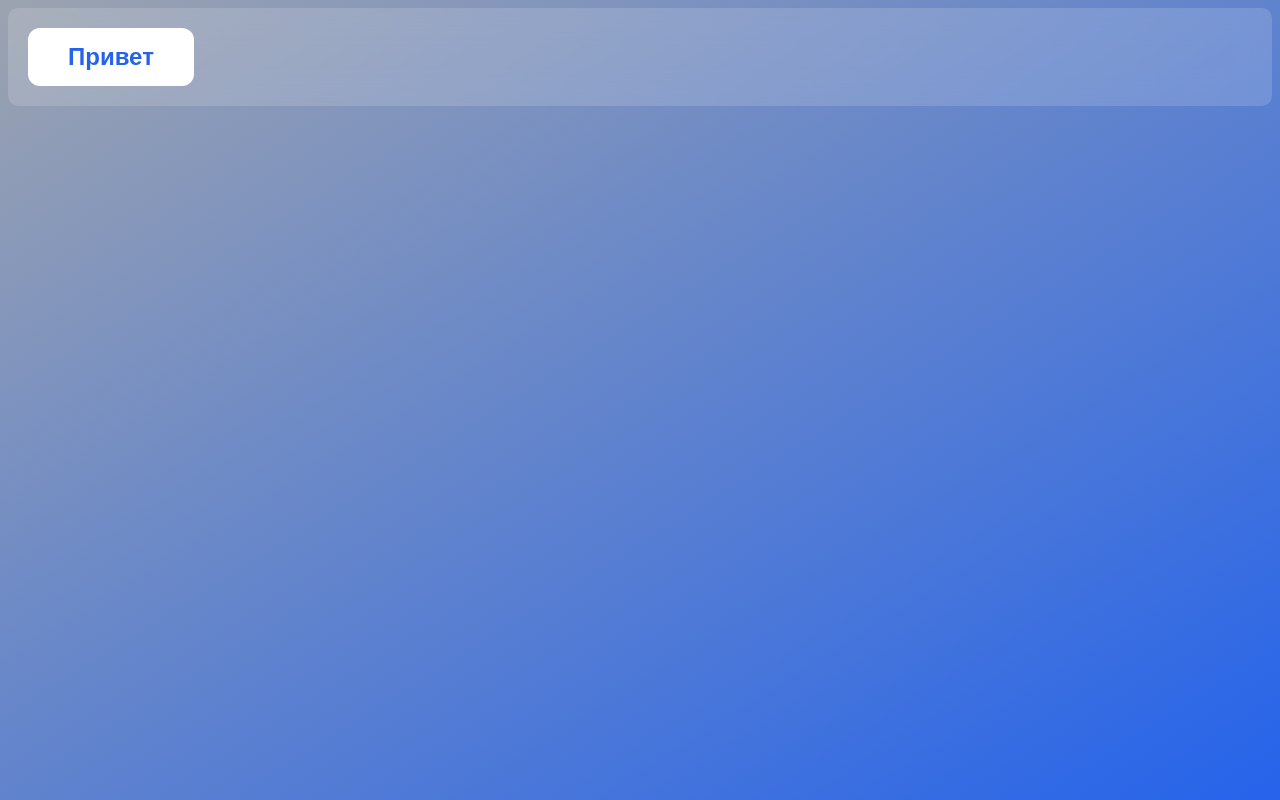
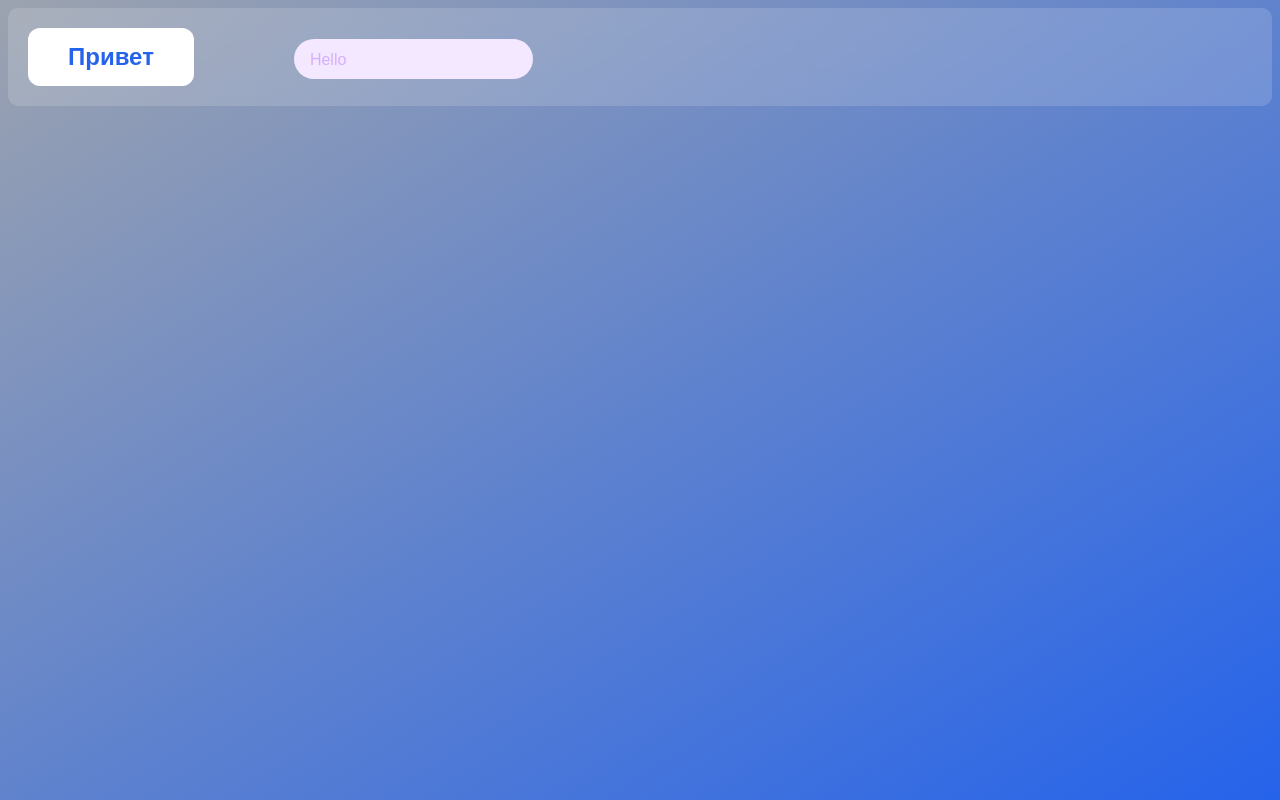
Before and after one commit to bekachino/LocalPay, a React (Create React App) app: page /login in a window 1280 px wide. Built offline with nearby package versions, Linux system fonts and the light colour scheme.

Commit message:
Custom input

```diff
--- a/src/App.js
+++ b/src/App.js
@@ -1,11 +1,15 @@
 import CustomButton from "./Components/CustomButton/CustomButton";
 import Paper from "./Components/Paper/Paper";
+import Input from "./Components/Input/Input";
 import './App.css';
 
 function App() {
   return (
     <div className="App">
-      <Paper><CustomButton size='large' variant='primary'>Привет</CustomButton></Paper>
+      <Paper>
+        <CustomButton size='large' variant='primary'>Привет</CustomButton>
+        <Input placeholder='Hello' color='secondary' size='medium'/>
+      </Paper>
     </div>
   );
 }
--- /dev/null
+++ b/src/Components/Input/Input.jsx
@@ -0,0 +1,27 @@
+import React from 'react';
+import './input.css';
+
+const Input = ({
+  type = 'text',
+  name,
+  value,
+  onChange,
+  disabled,
+  placeholder,
+  color = 'primary',
+  size = 'medium',
+}) => {
+  return (
+    <input
+      className={`custom-input custom-input-color-${!['primary', 'secondary', 'success', 'error'].includes(color) ? 'primary' : color} custom-input-size-${!['small', 'medium', 'large'].includes(size) ? 'medium' : size}`}
+      type={type}
+      name={name}
+      value={value}
+      placeholder={placeholder}
+      disabled={disabled}
+      onChange={onChange}
+    />
+  );
+};
+
+export default Input;
--- /dev/null
+++ b/src/Components/Input/input.css
@@ -0,0 +1,73 @@
+.custom-input {
+  margin-left: 100px;
+  border: 0;
+}
+
+.custom-input-color-primary {
+  background-color: rgb(219 234 254);
+  color: #668cde;
+}
+
+.custom-input-color-secondary {
+  color: rgb(187, 118, 255);
+  background-color: rgb(243 232 255);
+}
+
+.custom-input-color-success {
+  background-color: rgb(220 252 231);
+  color: rgb(80 203 117);
+}
+
+.custom-input-color-error {
+  background-color: rgb(254 226 226);
+  color: rgb(255, 94, 94);
+}
+
+.custom-input-color-primary::placeholder {
+  color: rgba(102, 140, 222, 0.5);
+}
+
+.custom-input-color-secondary::placeholder {
+  color: rgba(187, 118, 255, 0.5);
+}
+
+.custom-input-color-success::placeholder {
+  color: rgba(80, 203, 117, 0.5);
+}
+
+.custom-input-color-error::placeholder {
+  color: rgba(255, 94, 94, 0.5);
+}
+
+.custom-input-color-primary:focus-within {
+  outline: 2px solid rgba(102, 140, 222, 0.5);
+}
+
+.custom-input-color-secondary:focus-within {
+  outline: 2px solid rgb(187, 118, 255);
+}
+
+.custom-input-color-success:focus-within {
+  outline: 2px solid rgb(80 203 117);
+}
+
+.custom-input-color-error:focus-within {
+  outline: 2px solid rgb(255, 94, 94);
+}
+
+.custom-input-size-small {
+  padding: 6px 10px 4px;
+  border-radius: 12px;
+}
+
+.custom-input-size-medium {
+  padding: 12px 16px 10px;
+  font-size: 16px;
+  border-radius: 20px;
+}
+
+.custom-input-size-large {
+  padding: 15px 18px 12px;
+  font-size: 20px;
+  border-radius: 26px;
+}
```
